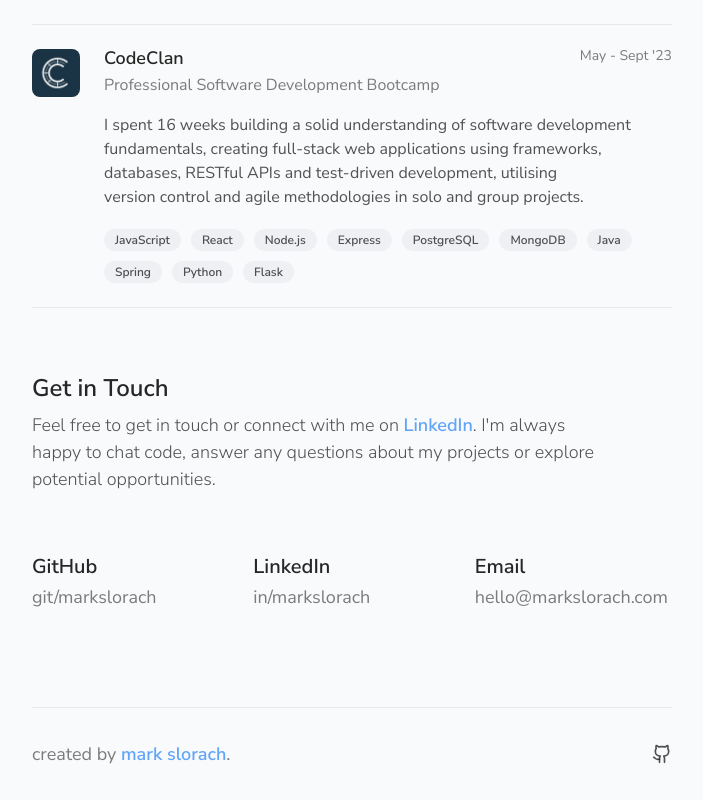
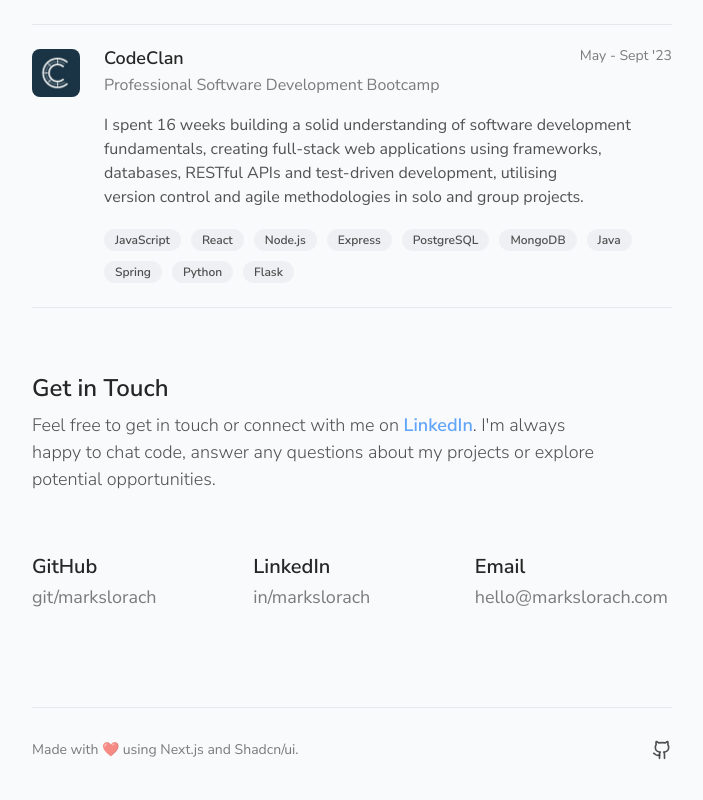
Before and after one commit to markslorach/markslorach.com, a Next.js app: page / in a window 1280 px wide. Shown: the part 1398-2198 px from the top of the page, without its empty margins (288-991 px from the left). Built offline with nearby package versions, Linux system fonts and the light colour scheme.

Commit message:
updated footer

```diff
--- a/app/components/shared/Footer.tsx
+++ b/app/components/shared/Footer.tsx
@@ -4,17 +4,9 @@ import Link from "next/link";
 const Footer = () => {
   return (
     <footer className="mt-24 flex items-center justify-between gap-4 border-t py-8">
-      <span className="text-lg text-neutral-800/60">
-        created by{" "}
-        <Link
-          className="font-semibold text-blue-400 transition-colors hover:text-blue-500"
-          href="https://linkedin.com/in/markslorach"
-          target="_blank"
-          aria-label="Link for Mark Slorach's LinkedIn profile"
-        >
-          mark slorach
-        </Link>
-        .
+      <span className="text-sm text-neutral-800/60">
+        Made with{" "}
+        <span role="img" aria-label="heart">❤️</span> using Next.js and Shadcn/ui.
       </span>
       <Link
         href="https://github.com/markslorach/markslorach.com.git"
```
